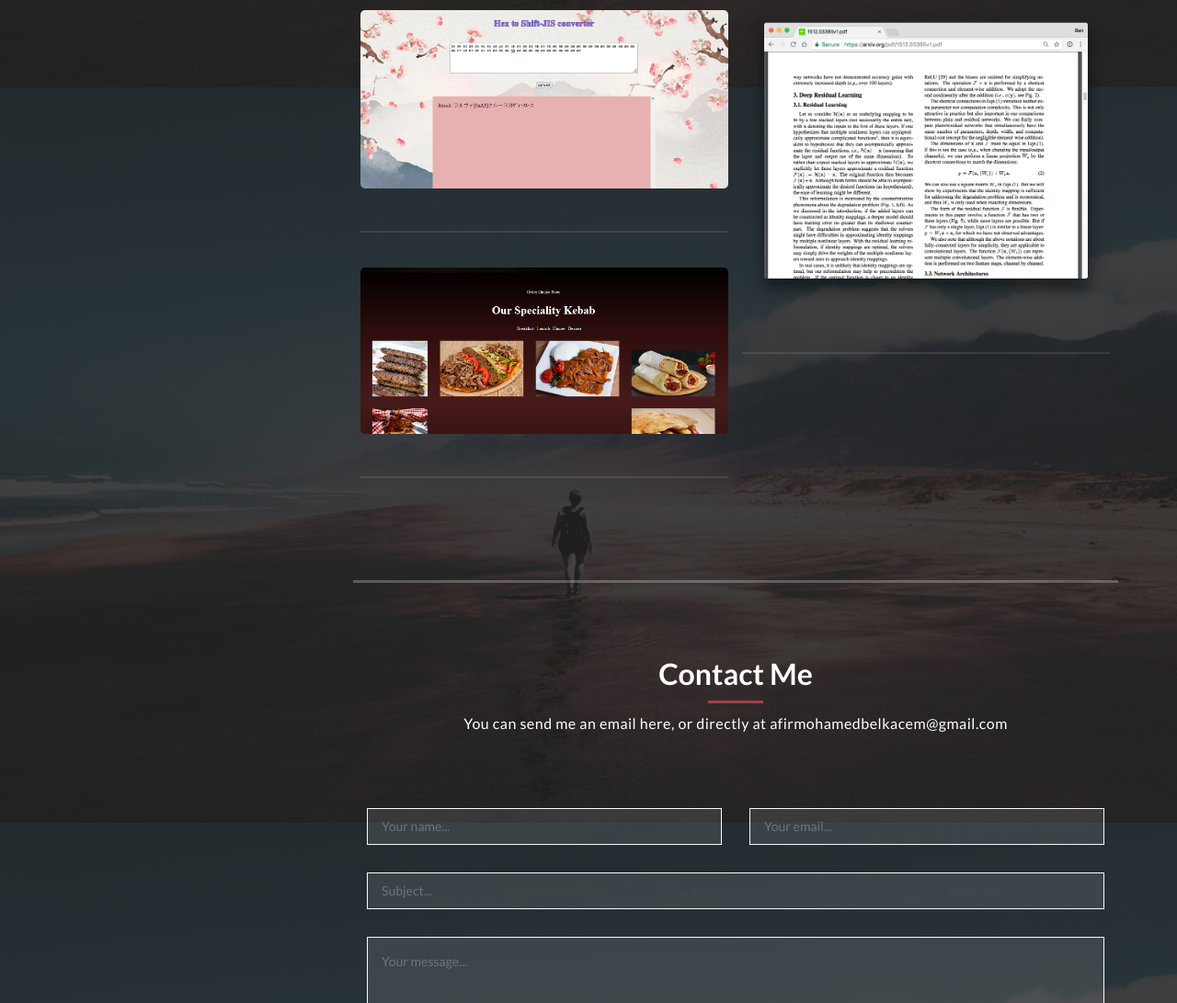
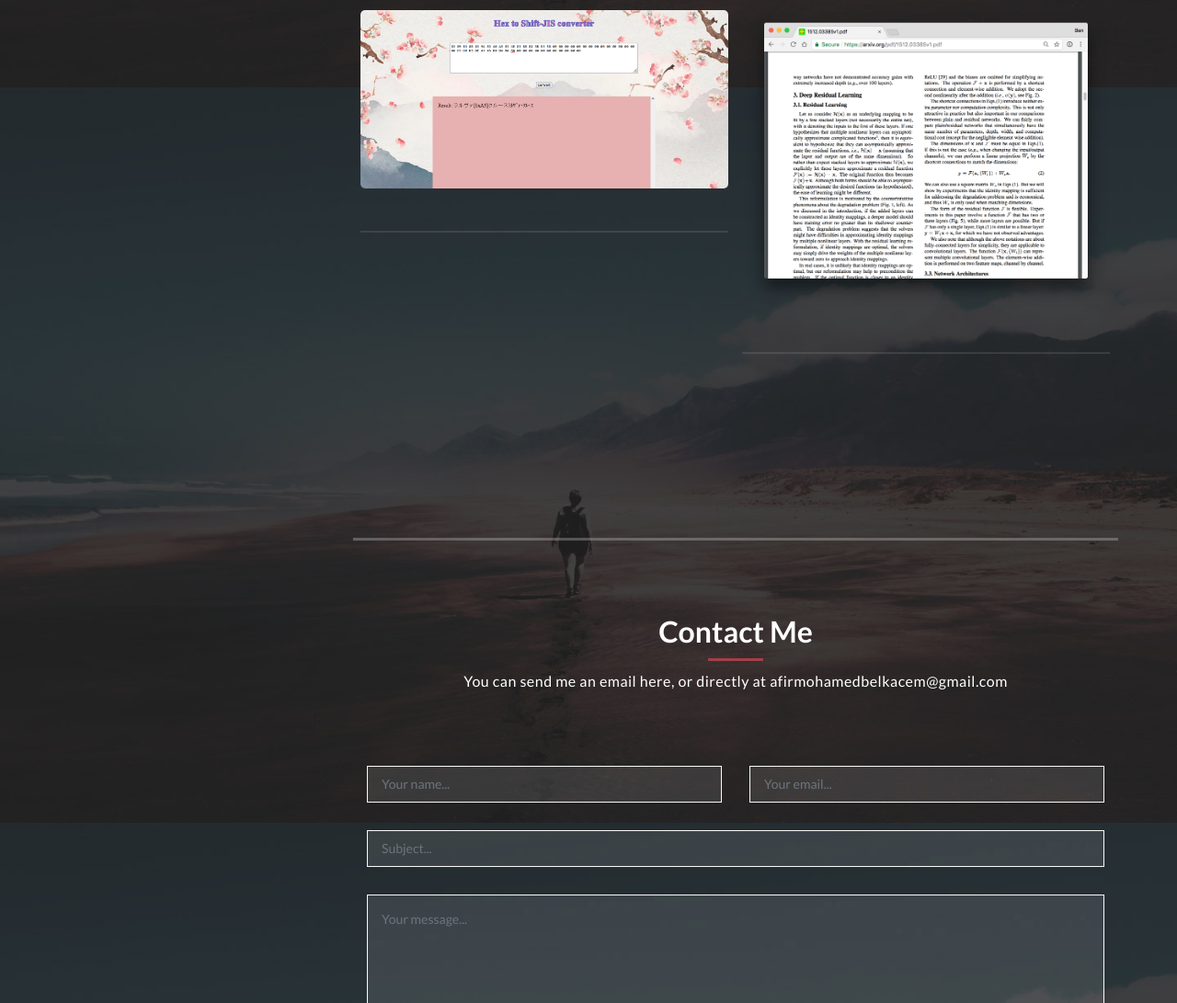
Before and after one commit to Azzzanadra/My-Portfolio, a plain HTML site: page index.html in a window 1280 px wide. Shown: the part 2305-3396 px from the top of the page at 92% size. Drawn offline with Linux system fonts and the light colour scheme.

Commit message:
removed kebab

```diff
--- a/index.html
+++ b/index.html
@@ -277,7 +277,7 @@ https://templatemo.com/tm-531-reflux
                   </figure>
                 </div>
 
-                <div class="isotope-item" data-type="animals">
+                <!-- <div class="isotope-item" data-type="animals">
                   <figure class="snip1321">
                     <img
                       src="assets/images/kebab.png"
@@ -294,7 +294,7 @@ https://templatemo.com/tm-531-reflux
                       <span>A very basic Kebab resturaunt static website.</span>
                     </figcaption>
                   </figure>
-                </div>
+                </div> -->
 
                 <!-- <div class="isotope-item" data-type="people">
                   <figure class="snip1321">
```
